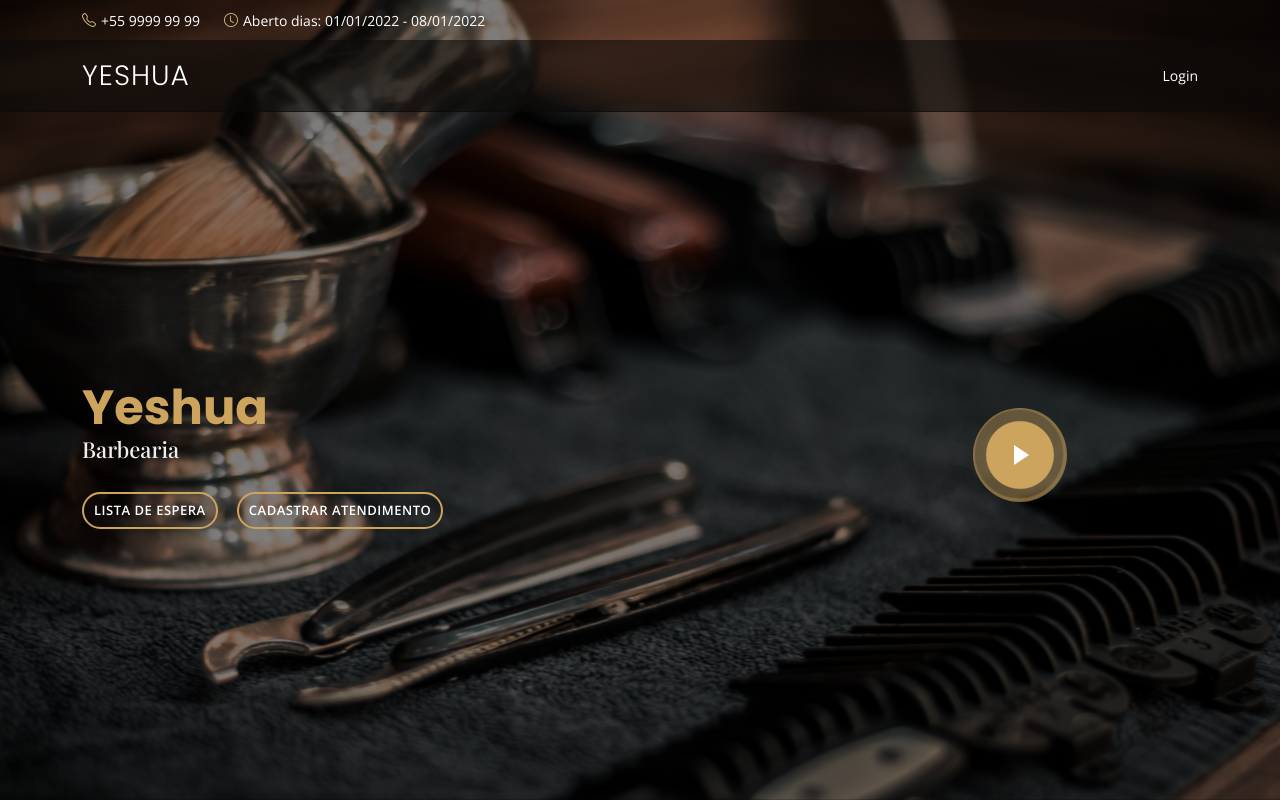
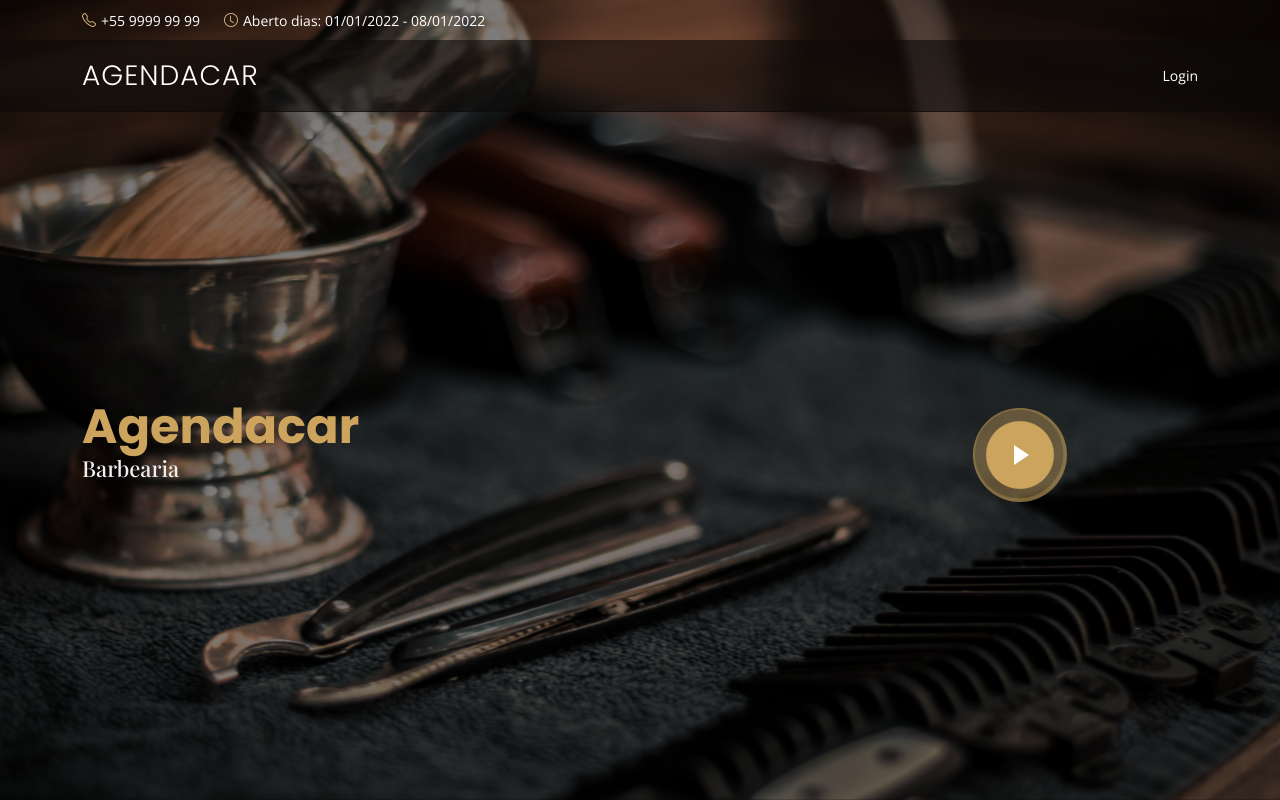
Before and after one commit to GabrielMBoeira/yeshua, a PHP site: page / in a window 1280 px wide. Run offline with PHP 8.4, Linux system fonts and the light colour scheme; some web fonts are replaced.

Commit message:
first commit

```diff
--- a/index.php
+++ b/index.php
@@ -45,7 +45,7 @@
   <header id="header" class="fixed-top d-flex align-items-cente">
     <div class="container-fluid container-xl d-flex align-items-center justify-content-lg-between">
 
-      <h1 class="logo me-auto me-lg-0"><a href="index.php">Yeshua</a></h1>
+      <h1 class="logo me-auto me-lg-0"><a href="index.php">Agendacar</a></h1>
 
       <nav id="navbar" class="navbar order-last order-lg-0">
         <ul>
@@ -69,14 +69,13 @@
       <div class="row">
         <div class="col-lg-8">
           <h1>
-            <!-- Bem vindo(s)  -->
-            <span>Yeshua</span>
+            <span>Agendacar</span>
           </h1>
           <h2>Barbearia</h2>
 
           <div class="btns">
-            <a href="list.php" class="btn-menu animated fadeInUp scrollto">lista de espera</a>
-            <a href="create.php" class="btn-book animated fadeInUp scrollto">Cadastrar atendimento</a>
+            <!-- <a href="list.php" class="btn-menu animated fadeInUp scrollto">lista de espera</a>
+            <a href="create.php" class="btn-book animated fadeInUp scrollto">Cadastrar atendimento</a> -->
           </div>
         </div>
         <div class="col-lg-4 d-flex align-items-center justify-content-center position-relative" data-aos="zoom-in" data-aos-delay="200">
```
